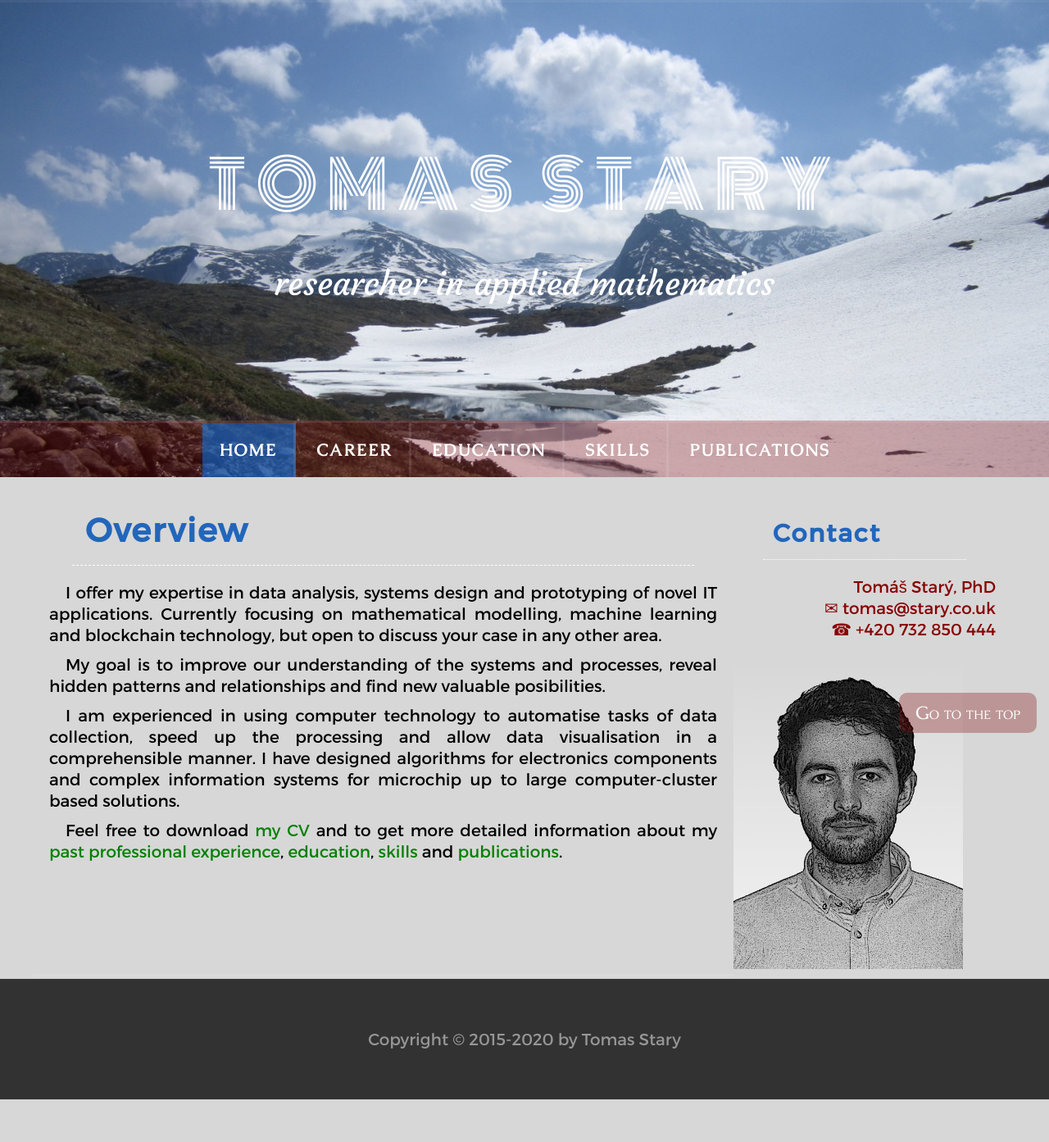
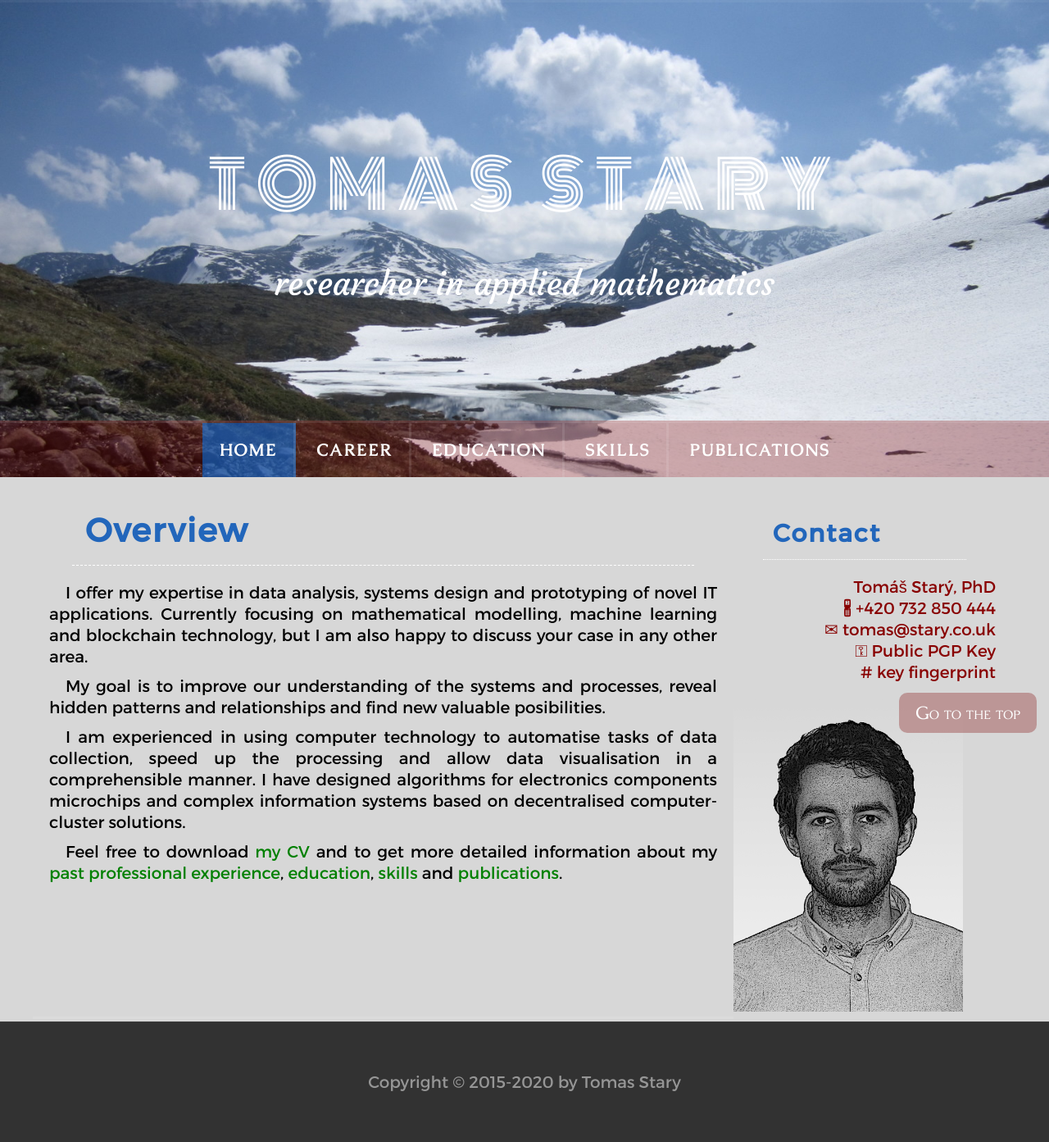
Before and after one commit to tomichec/tomichec.github.io, a Jekyll site: the page built from index.html, in a window 1280 px wide. Shown: the whole page at 82% size. Built offline with Jekyll 4.4.1, drawn with Linux system fonts in a browser that asks for light colours; before the commit the page ends 1341 px from its top, so only the background shows below that.

Commit message:
adds the current public key

```diff
--- a/index.html
+++ b/index.html
@@ -13,7 +13,8 @@ layout: default
       I offer my expertise in data analysis, systems design and
       prototyping of novel IT applications. Currently focusing on
       mathematical modelling, machine learning and blockchain
-      technology, but open to discuss your case in any other area.
+      technology, but I am also happy to discuss your case in any
+      other area.
     </p>
 
     <p>
@@ -27,9 +28,9 @@ layout: default
       tasks of data collection, speed up the processing and allow
       data visualisation in a comprehensible manner.
 
-      I have designed algorithms for electronics components and
-      complex information systems for microchip up to large
-      computer-cluster based solutions.
+      I have designed algorithms for electronics components microchips
+      and complex information systems based on decentralised
+      computer-cluster solutions.
     </p>
 
     <p>
@@ -56,9 +57,13 @@ layout: default
 
     <ul class="contact">
       <li>Tomáš Starý, PhD
+      <li>&#128385; +420 732 850 444</li>
       <li>&#9993; <a href="mailto:tomas@stary.co.uk">tomas@stary.co.uk</a>
-      <li>&#9742; +420 732 850 444</li>
-      <!-- <li><a href="/assets/doc/public_key.txt">PGP Key</a></li> -->
+      <!-- <li>&#9742; landline</li> -->
+
+      <li>&#9919; <a href="/assets/doc/tomas@stary.co.uk_pub.asc">Public PGP Key</a></li>
+      <li># <a href="/assets/doc/fingerprint.txt">key fingerprint</a></li>
+
     </ul>
     <img src="/assets/images/portrait.png" width="280" alt="this is my face">
 
```
Also changed, not shown: assets/doc/fingerprint.txt (added, +13 -0 lines), 1 other file.
